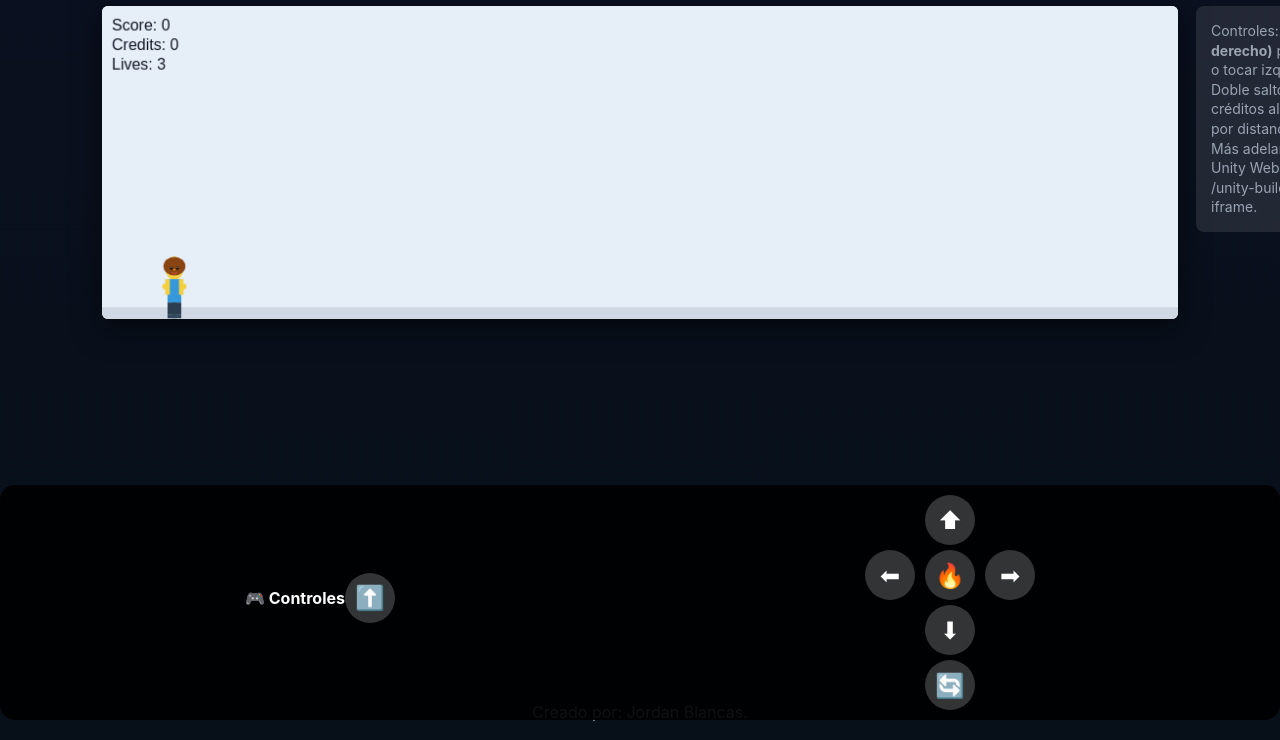
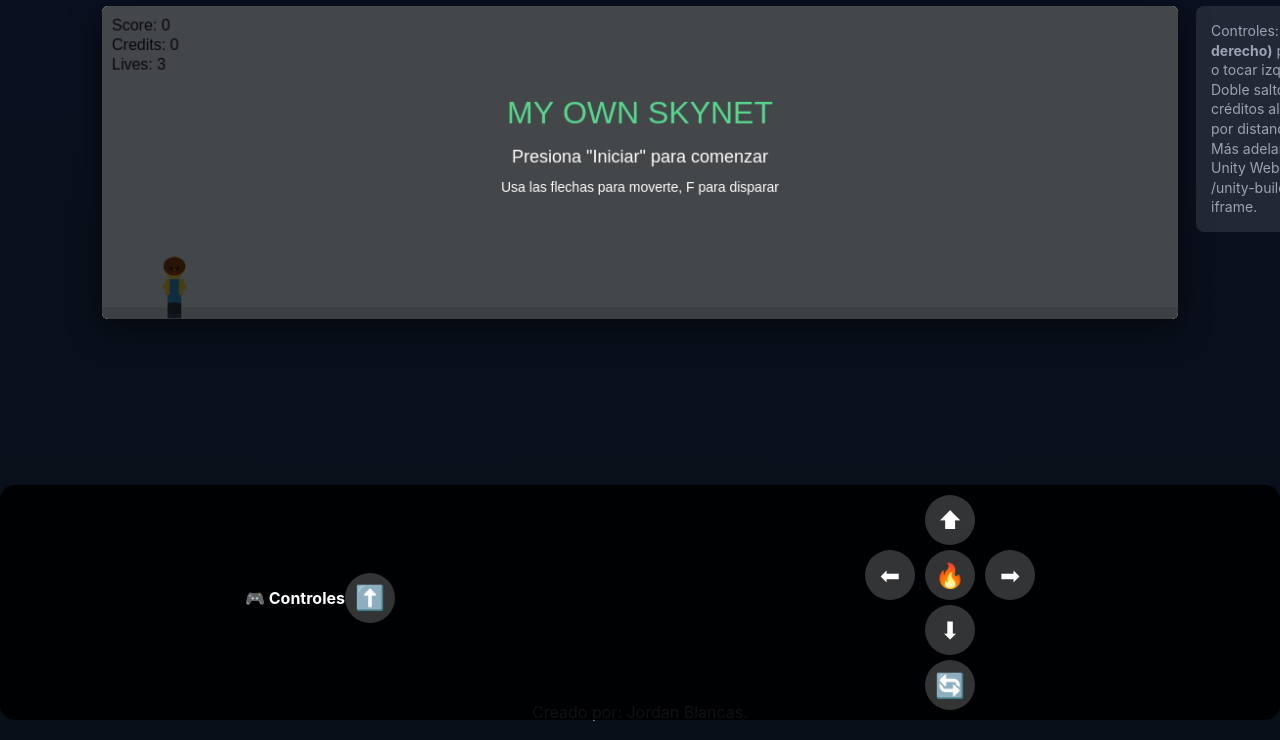
Before and after one commit to jordan-blancas/myownskynet, a plain HTML site: page index.html in a window 1280 px wide. Shown: the part 60-800 px from the top of the page. Drawn offline with Linux system fonts and the light colour scheme.

Commit message:
Mejora del juego19

```diff
--- a/game.js
+++ b/game.js
@@ -450,6 +450,22 @@ document.addEventListener('DOMContentLoaded', function() {
             ctx.fillText(`Puntuación Final: ${Math.floor(gameState.score)}`, canvas.width/2, canvas.height/2 + 20);
             ctx.textAlign = 'left';
         }
+
+        // Pantalla de inicio
+        if (!gameState.running && !gameState.gameOver) {
+            ctx.fillStyle = 'rgba(0,0,0,0.7)';
+            ctx.fillRect(0, 0, canvas.width, canvas.height);
+            ctx.fillStyle = '#58d68d';
+            ctx.font = '32px Arial';
+            ctx.textAlign = 'center';
+            ctx.fillText('MY OWN SKYNET', canvas.width/2, canvas.height/2 - 40);
+            ctx.fillStyle = '#fff';
+            ctx.font = '18px Arial';
+            ctx.fillText('Presiona "Iniciar" para comenzar', canvas.width/2, canvas.height/2);
+            ctx.font = '14px Arial';
+            ctx.fillText('Usa las flechas para moverte, F para disparar', canvas.width/2, canvas.height/2 + 30);
+            ctx.textAlign = 'left';
+        }
     }
 
     function updateUI() {
@@ -565,15 +581,14 @@ document.addEventListener('DOMContentLoaded', function() {
         drawGame();
         updateUI();
 
-        if (gameState.running) {
-            requestAnimationFrame(gameLoop);
-        }
+        // Siempre continuar el bucle para mostrar la pantalla de inicio
+        requestAnimationFrame(gameLoop);
     }
 
     // Ahora que todo está configurado, inicializar el canvas
     resizeCanvas();
 
-    // Iniciar el juego
+    // Iniciar el bucle de renderizado (siempre activo)
     console.log('🚀 Iniciando bucle del juego...');
     requestAnimationFrame(gameLoop);
 
--- a/index.html
+++ b/index.html
@@ -261,7 +261,7 @@
     Creado por: Jordan Blancas.
   </footer>
 
-  <script src="game.js?v=5"></script>
+  <script src="game.js?v=6"></script>
   <script src="debug.js"></script>
 
   <script>
```
